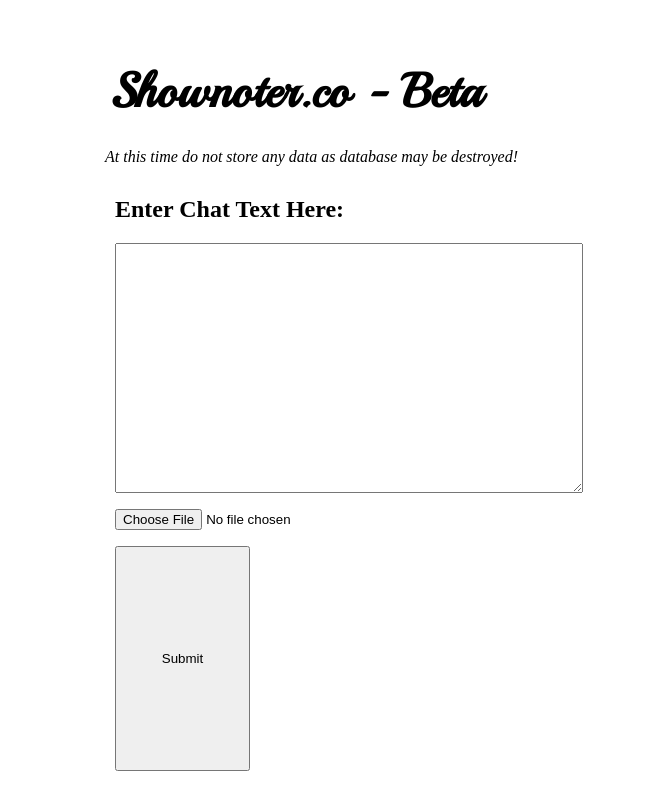
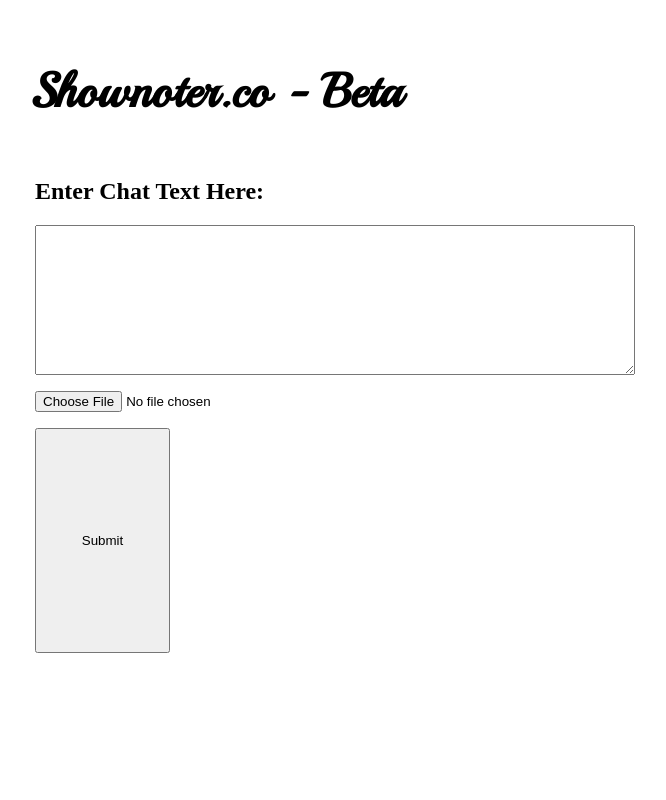
Before and after one commit to kjaymiller/shownoter, a Flask app: page / in a window 1280 px wide. Shown: the whole page, without its empty margins (210-876 px from the left). Run offline with Flask 2, Linux system fonts and the light colour scheme; parts of the project's set-up code (start-up, migrations or seed data) failed here and were passed over.

Commit message:
changes to links.html

```diff
--- a/app/static/css/main.css
+++ b/app/static/css/main.css
@@ -1,5 +1,10 @@
 h1 a{
     font-size: 48px;
+    color: black;
+    text-decoration: none;
+}
+
+h1 a.visited{
     color: black;
     text-decoration: none;
 }
@@ -7,30 +12,28 @@
 h1 {
 font-family: 'Playball', cursive;
 }
-#link_input {
- width: 468px;
+
+div#link_input {
+    float: left;
 }
 
 textarea {
-    width: 100%;
-    height: 250px;
+    width: 75%;
+    height: 150px;
 }
 
 div {
-padding: 5px;
-}
+    padding: 5px;
+    width: 800px;
+    margin: auto;
+    }
 
 div#title_wrapper {
-margin-top: 35px;
-}
+    margin-top: 35px;
+    }
+
 div#content_wrapper {
-    width: 400px;
-}
-
-body {
-
-margin: auto;
-width: 650px;
+    width: 800px;
 }
 
 input#chat_submit {
--- a/app/templates/base.html
+++ b/app/templates/base.html
@@ -1,7 +1,7 @@
 <html>
     <head>
         <title>Shownoter.co - Beta</title>
-        <link rel="stylesheet" href="static/css/main.css">
+        <link rel="stylesheet" href="/static/css/main.css">
         <link href='https://fonts.googleapis.com/css?family=Playball' rel='stylesheet' type='text/css'>
     </head>
     <body>
@@ -9,7 +9,6 @@
         <h1><a href="http://localhost:5000">Shownoter.co - Beta</a></h1>
         </div>
 
-        <em>At this time do not store any data as database may be destroyed!</em>
         <div id="content_wrapper">
         {% with messages = get_flashed_messages() %}
             {% if messages %}
--- a/app/views.py
+++ b/app/views.py
@@ -24,6 +24,7 @@
 
         if form.file_input.data:
             flash('file detected')
+            flash('Enter any description or other text for your notes')
             file = request.files['file_input']
             chat_text = file.read().decode('utf-8')
 
```
Also changed, not shown: app/static/css/links.css (+10 -6 lines), app/templates/links.html (+4 -4 lines).
